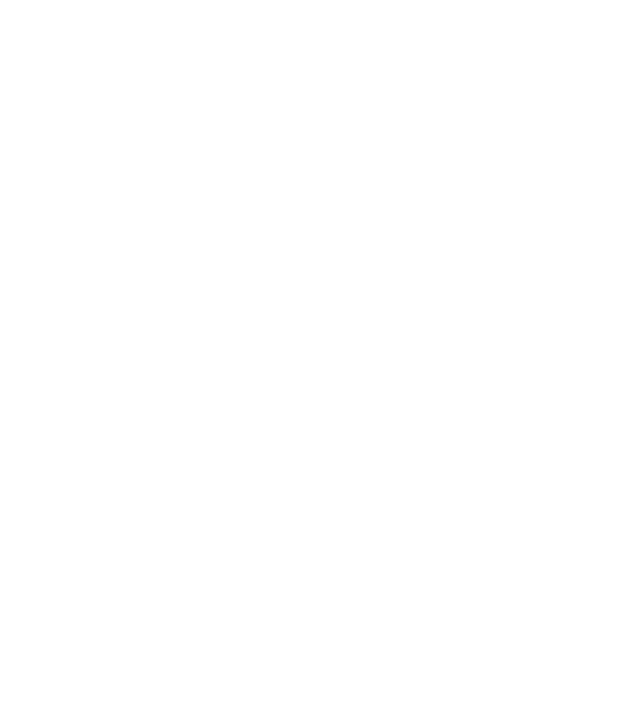
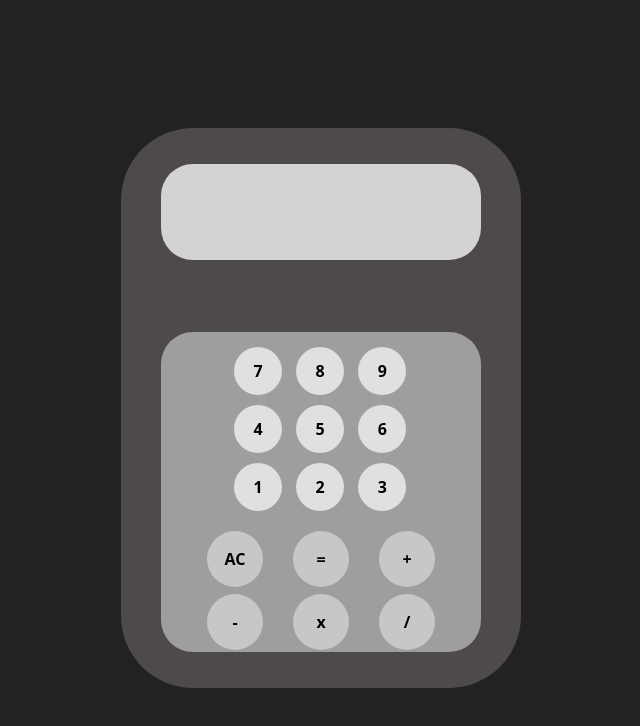
Before and after one commit to nicoloveneziale/Calculator, a plain HTML site: page index.html in a window 1280 px wide. Shown: the whole page, without its empty margins (327-967 px from the left). Drawn offline with Linux system fonts and the light colour scheme.

Commit message:
Added the html and css for the calculator display

```diff
--- a/index.html
+++ b/index.html
@@ -7,6 +7,31 @@
     <link rel="stylesheet" href="styles.css">
 </head>
 <body>
+    <div id="calc-container">
+        <div id="calc-screen">
+            <p id="display"></p>
+            <p id="result"></p>
+        </div>
+        <div id="btn-container">
+            <div id="numbers">
+            <button id="7">7</button>
+            <button id="8">8</button>
+            <button id="9">9</button>
+            <button id="4">4</button>
+            <button id="5">5</button>
+            <button id="6">6</button>
+            <button id="1">1</button>
+            <button id="2">2</button>
+            <button id="3">3</button>
+            </div>
+            <button id="clear">AC</button>
+            <button id="=">=</button>
+            <button id="+">+</button>
+            <button id="-">-</button>
+            <button id="x">x</button>
+            <button id="/">/</button>
+        </div>
+    </div>
     <script src="index.js"></script>
 </body>
 </html>
--- a/index.js
+++ b/index.js
@@ -15,7 +15,9 @@ function divide(num1, num2){
 }
 
 function main(){
-
+    let num1;
+    let num2;
+    let operator;
 }
 
 main();
--- a/styles.css
+++ b/styles.css
@@ -0,0 +1,69 @@
+*{
+    font-family: system-ui, -apple-system, BlinkMacSystemFont, 'Segoe UI', Roboto, Oxygen, Ubuntu, Cantarell, 'Open Sans', 'Helvetica Neue', sans-serif;
+}
+
+body{
+    background-color: rgb(34, 34, 34);
+    height: 100%;
+    width: 100%;
+    position: absolute;
+    overflow: hidden;
+    display: flex;
+    align-items: center;
+    justify-content: center;
+}
+
+#calc-container{
+    display: flex;
+    background-color: rgb(78, 74, 74);
+    border-radius: 9vh;
+    height: 70vh;
+    width: 50vh;
+    flex-wrap: wrap;
+    align-items: center;
+    justify-content: space-around;
+}
+
+#calc-screen{
+    width: 40vh;
+    height: 12vh;
+    border-radius: 4vh;
+    background-color: rgb(211, 211, 211);
+}
+
+#btn-container{
+    width: 40vh;
+    height: 40vh;
+    border-radius: 4vh;
+    display: flex;
+    background-color: rgb(158, 158, 158);
+    justify-content: center;
+    align-items: center;
+    flex-wrap: wrap;
+    flex-direction: row;
+}
+
+#numbers{
+    height: 23vh;
+    width: 23vh;
+    margin: 10px 50px 5px 50px;
+}
+
+
+#btn-container button{
+    width: 7vh;
+    height: 7vh;
+    border-radius: 50%;
+    border: none;
+    background-color: rgb(199, 199, 199);
+    margin: 0 15px 7px 15px;
+    font-size: 2vh;
+    font-weight: 900;
+}
+
+#numbers button{
+    background-color: rgb(224, 224, 224);
+    width: 6vh;
+    height: 6vh;
+    margin: 5px;
+}
```
